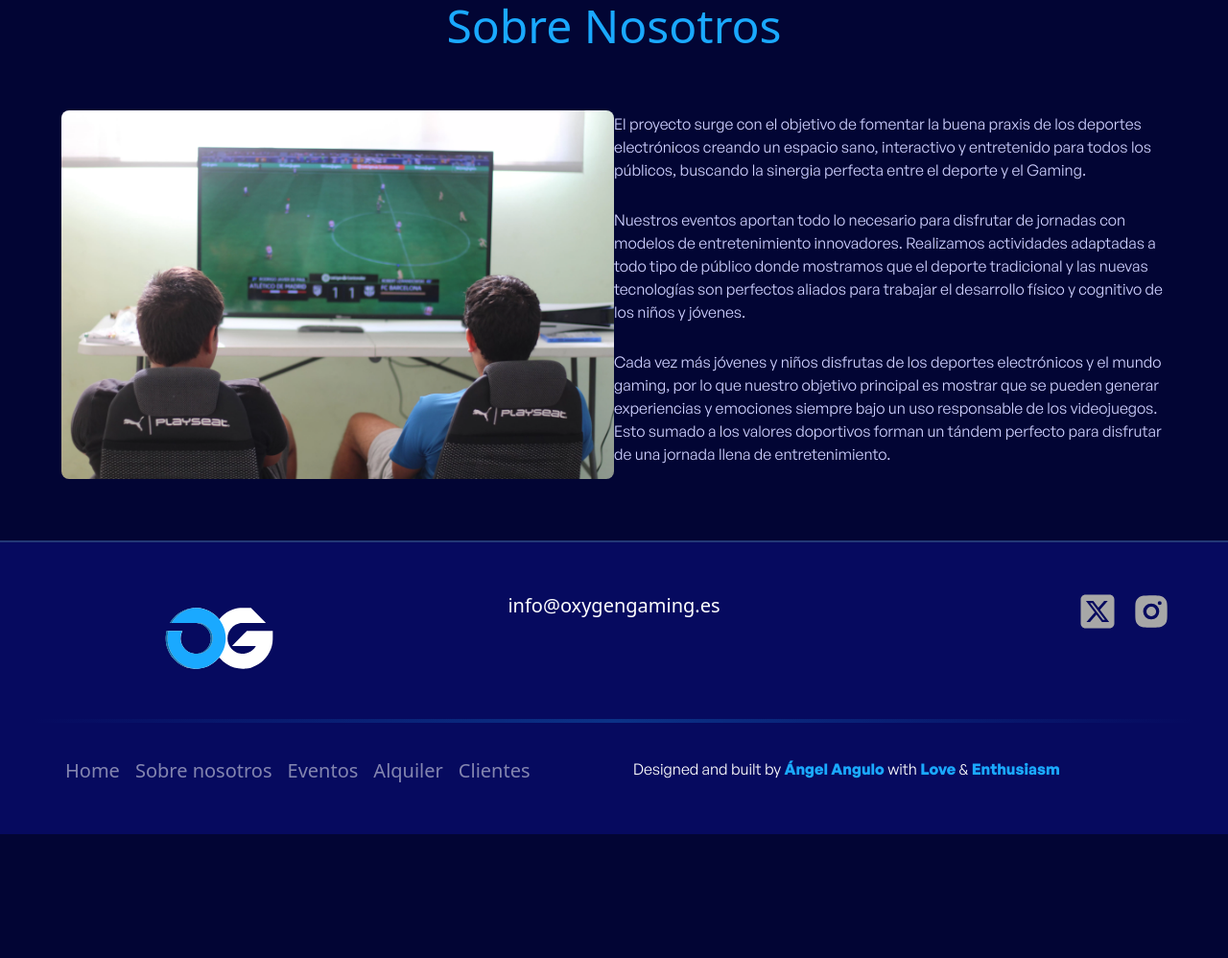
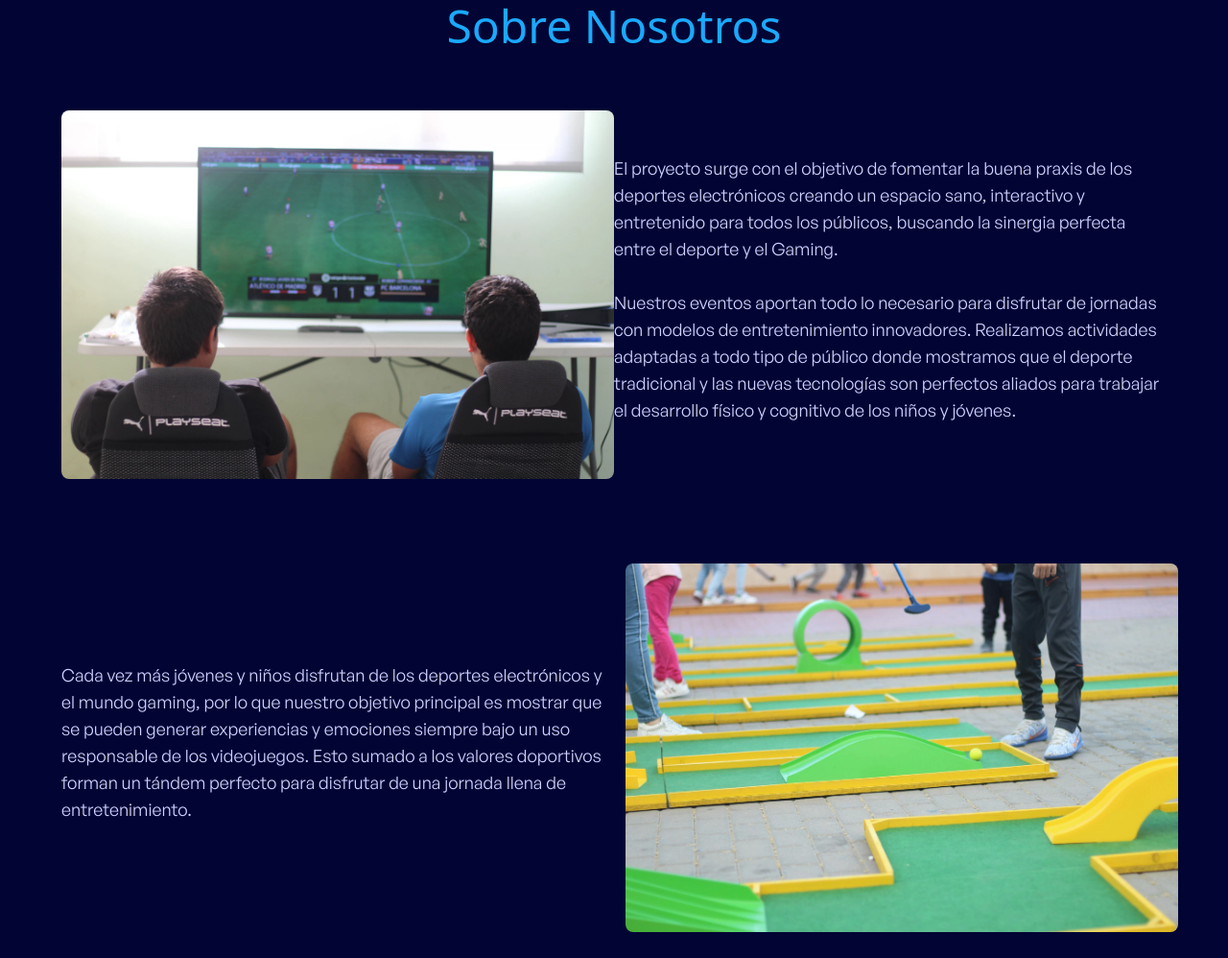
Before and after one commit to Oxygen-Gaming/oxyevents, an Astro site: page /about-us in a window 1280 px wide. Shown: the part 177-1175 px from the top of the page at 96% size. Before the commit the page ends 1046 px from the top, so only its background shows below. Built offline with nearby package versions, Linux system fonts and the light colour scheme; Astro itself is replaced by a stand-in of ours; a web font is replaced by a local one.

Commit message:
Adding more content to about us section

```diff
--- a/src/pages/about-us/index.astro
+++ b/src/pages/about-us/index.astro
@@ -1,13 +1,63 @@
 ---
 import Layout from "@layouts/Layout.astro";
 import Container from "@components/Container.astro";
-import AboutSection from "@components/sections/AboutSection.astro";
+import Section from "@components/Section.astro";
 ---
 
 <Layout title="Oxygen Gaming Eventos - Sobre Nosotros">
   <main class="text-white md:-mt-44">
     <Container>
-      <AboutSection />
+      <section class="lg:mt-48 mt-12 p-10" id="about">
+        <Section title="Sobre Nosotros" />
+        <div
+          class="grid lg:grid-cols-2 grid-cols-1 p-6 items-center justify-center"
+        >
+          <div class="col-span-1">
+            <img
+              src="/imgs/event2.webp"
+              class="h-96 mr-3 mt-10 rounded-lg bg-blend-color-burn transition-all duration-300"
+              alt="Imagen de un evento"
+            />
+          </div>
+          <div class="col-span-1 text-lg">
+            <p class="font-general-sans-regular text-[#CFD1FF] mt-7">
+              El proyecto surge con el objetivo de fomentar la buena praxis de
+              los deportes electrónicos creando un espacio sano, interactivo y
+              entretenido para todos los públicos, buscando la sinergia perfecta
+              entre el deporte y el Gaming.
+            </p>
+            <p class="font-general-sans-regular text-[#CFD1FF] mt-7">
+              Nuestros eventos aportan todo lo necesario para disfrutar de
+              jornadas con modelos de entretenimiento innovadores. Realizamos
+              actividades adaptadas a todo tipo de público donde mostramos que
+              el deporte tradicional y las nuevas tecnologías son perfectos
+              aliados para trabajar el desarrollo físico y cognitivo de los
+              niños y jóvenes.
+            </p>
+          </div>
+        </div>
+        <div
+          class="grid lg:grid-cols-2 grid-cols-1 p-6 items-center justify-center"
+        >
+          <div class="col-span-1">
+            <p class="font-general-sans-regular text-lg text-[#CFD1FF] mt-7">
+              Cada vez más jóvenes y niños disfrutan de los deportes
+              electrónicos y el mundo gaming, por lo que nuestro objetivo
+              principal es mostrar que se pueden generar experiencias y
+              emociones siempre bajo un uso responsable de los videojuegos. Esto
+              sumado a los valores doportivos forman un tándem perfecto para
+              disfrutar de una jornada llena de entretenimiento.
+            </p>
+          </div>
+          <div class="col-span-1">
+            <img
+              src="/imgs/minigolf.webp"
+              class="h-96 ml-3 mt-10 rounded-lg bg-blend-color-burn transition-all duration-300"
+              alt="Imagen de un mini golf"
+            />
+          </div>
+        </div>
+      </section>
     </Container>
   </main>
 </Layout>
```
